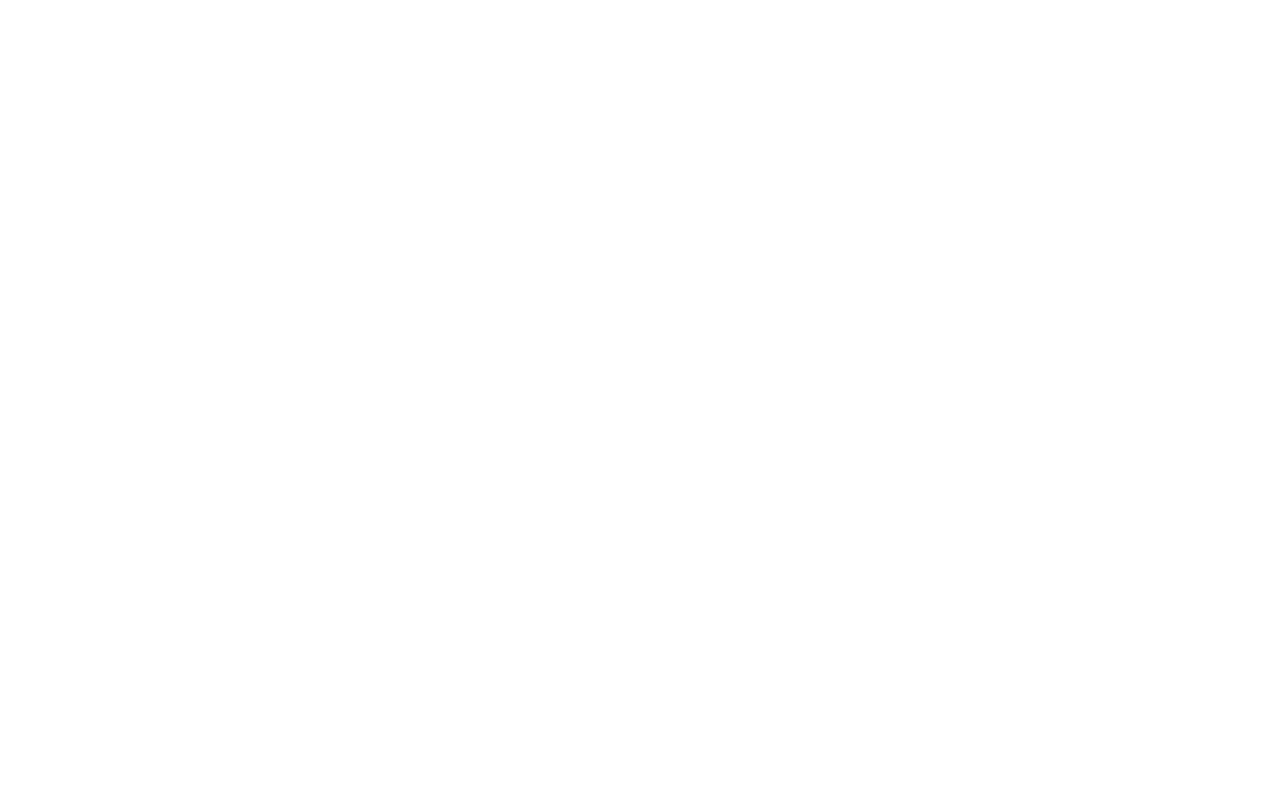
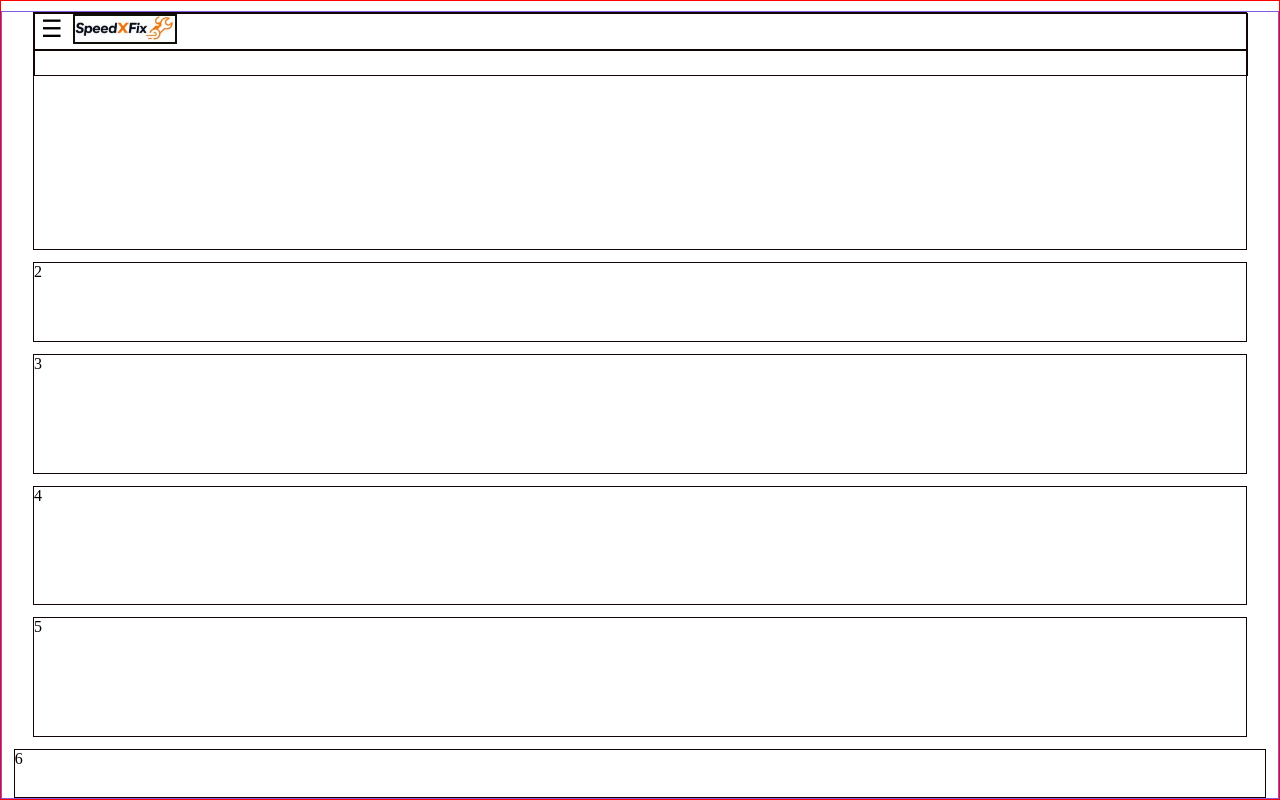
Before and after one commit to emmanuel776666/SpeedXfix, a React (Vite) app in the folder speedxfix/: page /homepage in a window 1280 px wide. Before the commit this address had no page. Built offline with nearby package versions, Linux system fonts and the light colour scheme.

Commit message:
feat: add Homepage component and styles; update routing in App component; enhance Signup page with navigation link

```diff
--- a/speedxfix/src/App.css
+++ b/speedxfix/src/App.css
@@ -52,20 +52,24 @@
   border: 2px solid green;
 } */
 .navbar {
-  width:100%;
+  width: 100%;
   display: flex;
   justify-content: space-between;
   align-items: center;
 
 }
 .nav-left img {
-  border: 2px solid #f59e0b;
-  width: 60%;
-
+  border: 2px solid #b2c40d;
+  width: 100px;
+}
+.homepage-navbar img{
+   border: 2px solid #0e0f07;
+  width: 100px;
 }
 
 .navbar img {
   width: 60%;
+  border: 2px solid #116abd;
 
 }
 
--- a/speedxfix/src/App.jsx
+++ b/speedxfix/src/App.jsx
@@ -1,13 +1,14 @@
 import "./App.css";
 import { BrowserRouter, Routes, Route } from "react-router-dom";
 
-import heroImage from "./assets/hero.webp";
+
 import Navbar from "./components/Navbar";
 import Hero from "./components/Hero";
 import ServiceCategories from "./components/ServiceCategories";
 import TrustSection from "./components/TrustSection";
 import Login from "./pages/Login";
 import Signup from "./pages/Signup";
+import Homepage from "./pages/Homepage";
 
 function Home() {
   return (
@@ -41,7 +42,7 @@
 
         <Route path="/login" element={<Login />} />
         <Route path="/signup" element={<Signup />} />
-
+        <Route path="/homepage" element={<Homepage />} />
       </Routes>
 
     </BrowserRouter>
--- /dev/null
+++ b/speedxfix/src/pages/Homepage.css
@@ -0,0 +1,66 @@
+
+/* this is for homepage container */
+.containerhomepage{
+  display: flex;
+  justify-content: center;
+  align-items: center;
+  width: 100%;
+  height: 100vh;
+  border: 1px solid red;
+  background-color: #ffffff;
+box-sizing: border-box;
+}
+.divhomepageall{
+display: flex;
+  justify-content: center;
+  flex-direction: column;
+  justify-content: space-between;
+  align-items: center;
+  width: 100%;
+  height: calc(100% - 10px);
+  margin-top: 10px;
+  border: 1px solid rgba(81, 24, 214, 0.705);
+  box-sizing: border-box;
+}
+.containerhomepage1{
+    width: 95%;
+  height: 30%;
+  border: 1px solid rgb(17, 4, 4);
+}
+.homepage-navbar{
+   width: 100%;
+  height: 15%;
+  border: 1px solid rgb(17, 4, 4);
+}
+.homepage-location{
+  width: 100%;
+  height: 10%;
+  border: 1px solid rgb(17, 4, 4);
+}
+
+.containerhomepage2{
+    width: 95%;
+  height: 10%;
+  border: 1px solid rgb(17, 4, 4);
+}
+.containerhomepage3{
+    width: 95%;
+  height: 15%;
+  border: 1px solid rgb(17, 4, 4);
+}
+.containerhomepage4{
+    width: 95%;
+  height: 15%;
+  border: 1px solid rgb(17, 4, 4);
+}
+.containerhomepage5{
+    width: 95%;
+  height: 15%;
+  border: 1px solid rgb(17, 4, 4);
+}
+.containerhomepage6{
+    width: 98%;
+  height: 6%;
+  border: 1px solid rgb(17, 4, 4);
+
+}
--- /dev/null
+++ b/speedxfix/src/pages/Homepage.jsx
@@ -0,0 +1,59 @@
+import "./Homepage.css";
+import LogoComponent from "../components/LogoComponent";
+
+
+const Homepage = () => {
+  return (
+    <div className="containerhomepage">
+      <div className="divhomepageall">
+
+        <div className="containerhomepage1">
+        <div className="homepage-navbar">
+        <LogoComponent />
+        <div className="notification-profile">
+
+        </div>
+        </div>
+         <div className="homepage-location">
+
+         </div>
+         <div className="homepage-text-image">
+
+         </div>
+         <div className="homepage-input">
+
+         </div>
+        </div>
+
+
+        <div className="containerhomepage2">
+2
+        </div>
+
+
+        <div className="containerhomepage3">
+3
+        </div>
+
+
+        <div className="containerhomepage4">
+4
+        </div>
+
+
+        <div className="containerhomepage5">
+          5
+        </div>
+
+
+        <div className="containerhomepage6">
+          6
+        </div>
+
+
+      </div>
+    </div>
+  )
+}
+
+export default Homepage
--- a/speedxfix/src/pages/Signup.css
+++ b/speedxfix/src/pages/Signup.css
@@ -44,7 +44,6 @@
   border: 2px solid rgb(10, 3, 3);
   border-radius: 10px;
   background-color: #ffffff;
-
   display: flex;
   justify-content: center;
   align-items: center;
--- a/speedxfix/src/pages/Signup.jsx
+++ b/speedxfix/src/pages/Signup.jsx
@@ -827,13 +827,15 @@
                     </button>
 
 
-                    <button
+                     <button
                       type="submit"
                       className="signup-continue-btn"
                     >
 
                       <span>
+                        <Link to="/homepage">
                         Continue
+                        </Link>
                       </span>
 
                       <span className="material-symbols-outlined">
```
Also changed, not shown: speedxfix/vercel.json (added).
